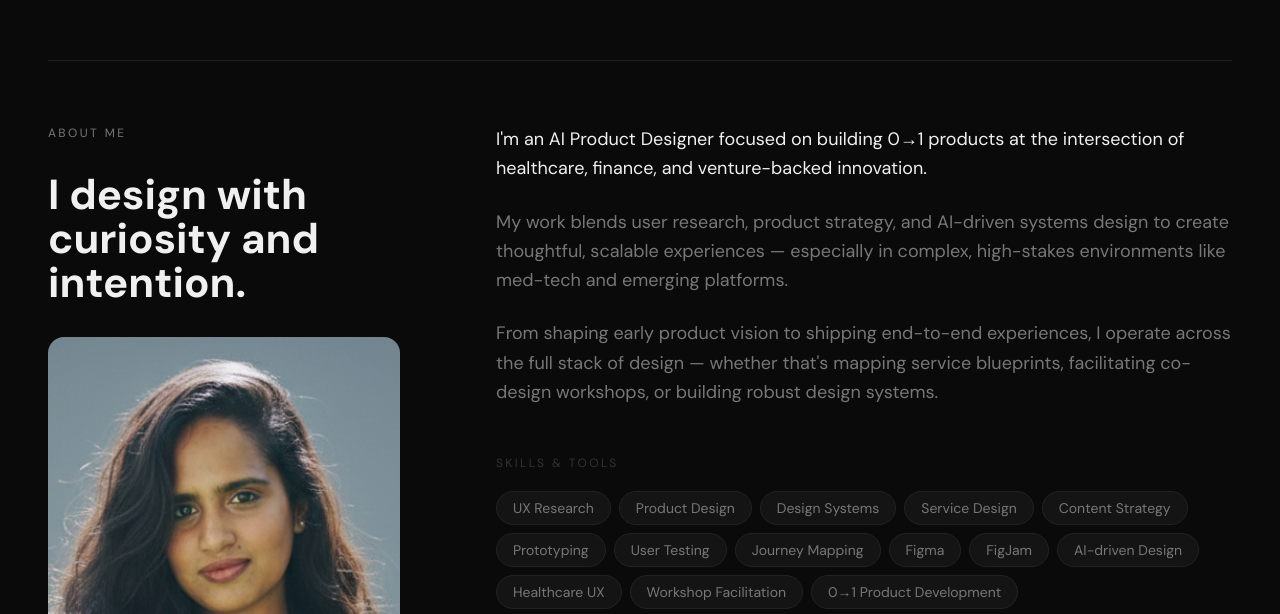
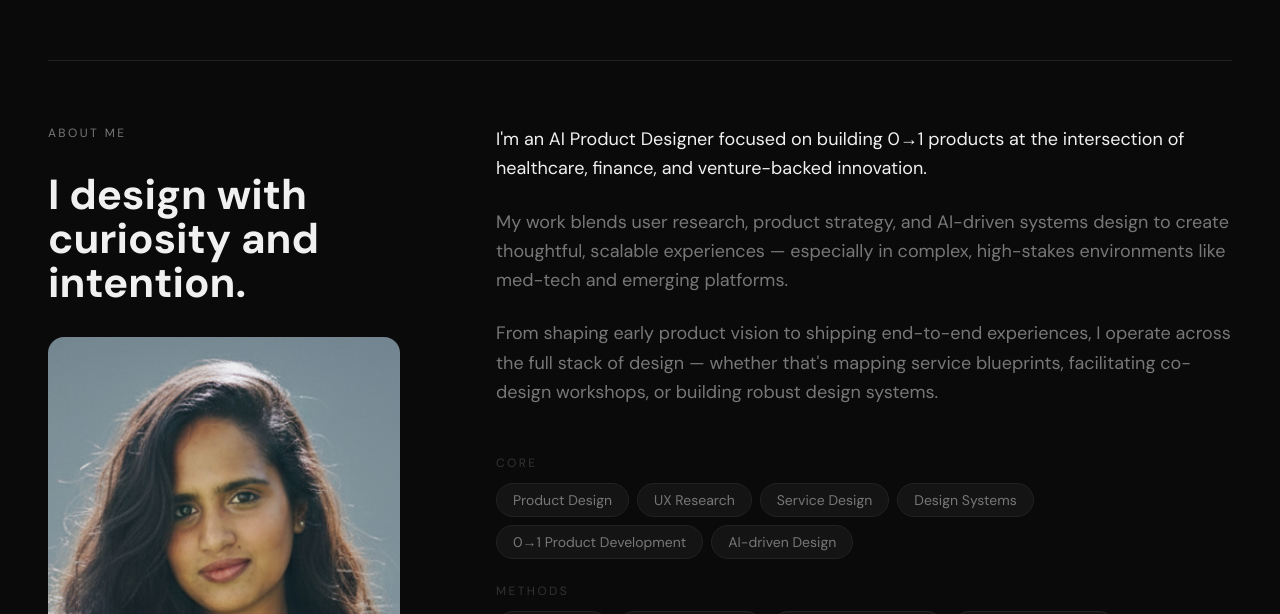
Before and after one commit to riajohndesign/Portfolio-Ria-, a React (Vite) app: page / in a window 1280 px wide. Shown: the part 2186-2800 px from the top of the page. Built offline with nearby package versions, Linux system fonts and the light colour scheme.

Commit message:
Update Skills and Tools into grouped categories

```diff
--- a/src/app/components/HomePage.tsx
+++ b/src/app/components/HomePage.tsx
@@ -730,20 +730,34 @@ export function HomePage() {
             </p>
 
             {/* Skills */}
-            <div className="mb-12">
+            <div className="mb-12 space-y-6">
+              {[
+                {
+                  label: "Core",
+                  skills: ["Product Design", "UX Research", "Service Design", "Design Systems", "0→1 Product Development", "AI-driven Design"],
+                },
+                {
+                  label: "Methods",
+                  skills: ["User Testing", "Journey Mapping", "Workshop Facilitation", "Service Blueprinting", "Content Strategy"],
+                },
+                {
+                  label: "Tools",
+                  skills: ["Figma", "FigJam", "Cursor"],
+                },
+                {
+                  label: "AI-Native Tools",
+                  skills: ["Figma Make", "Lovable", "Midjourney", "Vizcom"],
+                },
+              ].map((group) => (
+                <div key={group.label}>
                   <p
-                className="text-xs tracking-[0.2em] uppercase mb-5"
+                    className="text-xs tracking-[0.2em] uppercase mb-3"
                     style={{ color: "var(--fg-3)" }}
                   >
-                Skills & Tools
+                    {group.label}
                   </p>
                   <div className="flex flex-wrap gap-2">
-                {[
-                  "UX Research", "Product Design", "Design Systems", "Service Design",
-                  "Content Strategy", "Prototyping", "User Testing", "Journey Mapping",
-                  "Figma", "FigJam", "AI-driven Design", "Healthcare UX",
-                  "Workshop Facilitation", "0→1 Product Development",
-                ].map((skill) => (
+                    {group.skills.map((skill) => (
                       <span
                         key={skill}
                         className="text-sm px-4 py-1.5 rounded-full"
@@ -757,6 +771,8 @@ export function HomePage() {
                       </span>
                     ))}
                   </div>
+                </div>
+              ))}
             </div>
 
             {/* Experience */}
```
Lines whose indentation alone changed are shown as unchanged.
